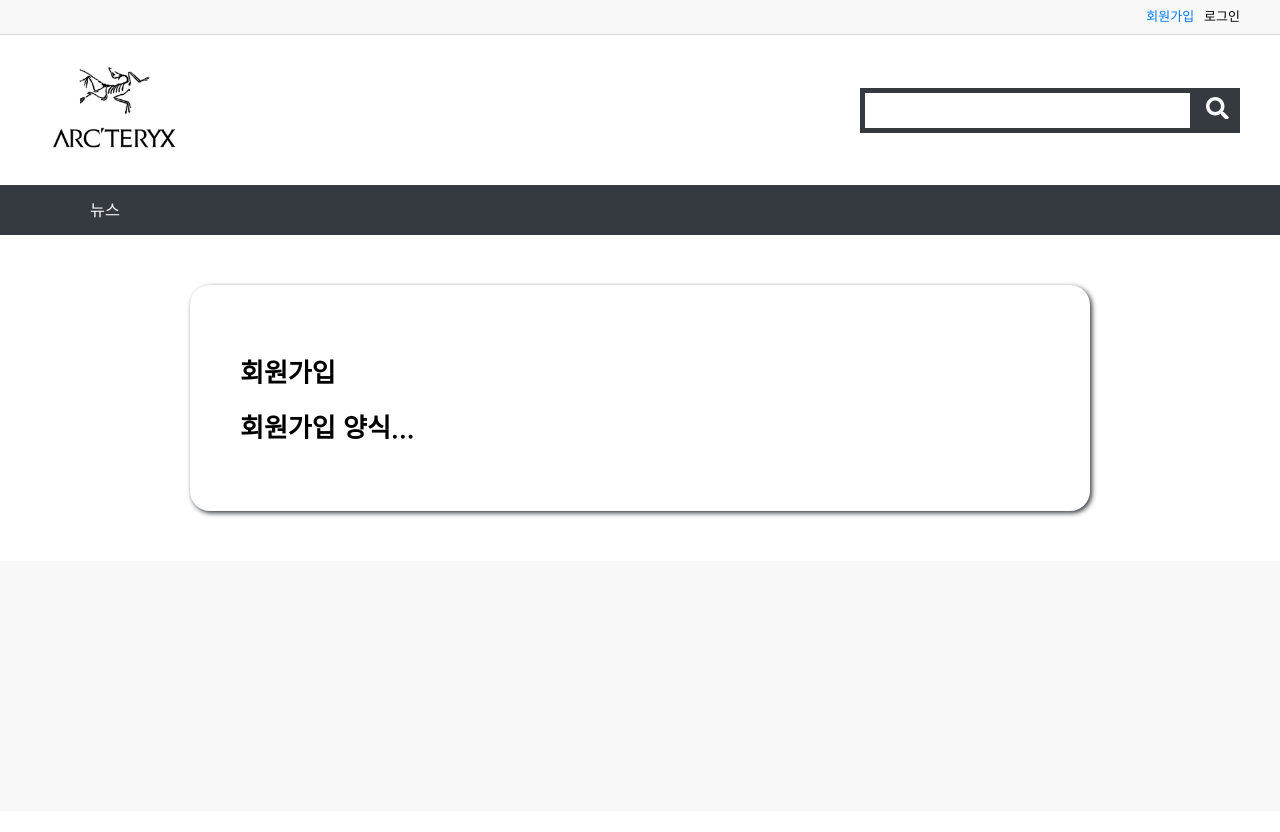
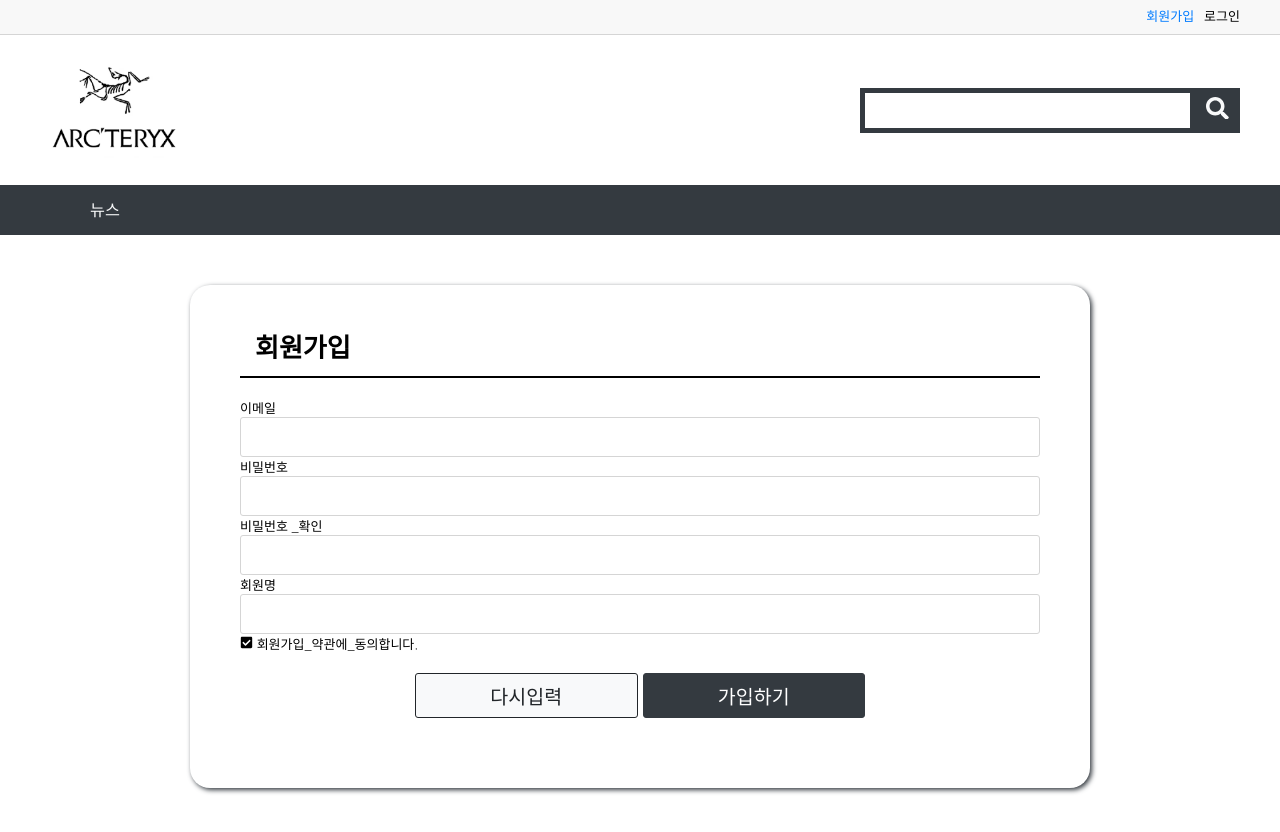
Before and after one commit to beom33/react_project, a React (Create React App) app: page /member/join in a window 1280 px wide. Shown: the top 832 px of the page. Before the commit the page ends 811 px from the top, so only its background shows below. Built offline with nearby package versions, Linux system fonts and the light colour scheme.

Commit message:
공통 컴포넌트 -메인제목, 버튼, 입력박스, 회원가입, 페이지 구성중

```diff
--- /dev/null
+++ b/src/commons/components/Button.js
@@ -0,0 +1,36 @@
+import styled, { css } from 'styled-components';
+import { buttonColor } from '../../styles/color';
+import fontSize from '../../styles/frontSize';
+const { big } = fontSize;
+
+export const BigButton = styled.button`
+   font-size: ${big};
+   height: 45px;
+   width: 100%;
+    border-radius: 3px;
+    cursor: pointer;
+
+
+  ${({ color }) =>
+   buttonColor[color] &&
+  css`
+      background: ${buttonColor [color][0]};
+      color: ${buttonColor [color] [1]};
+      border: 1px solid ${buttonColor[color][2]};
+  `}
+`;
+
+export const ButtonGroup = styled.div`
+ display: flex;
+ width: ${({width}) => (width ? `${width}px`:'100%')};
+ margin: 20px auto;
+
+  button {
+    width: 0;
+    flex-grow: 1;
+  }
+
+  button + button{
+    margin-left: 5px;
+  }
+`;
--- /dev/null
+++ b/src/commons/components/InputBox.js
@@ -0,0 +1,12 @@
+import React from 'react';
+import styled from 'styled-components';
+
+const InputBox = styled.input`
+  border: 1px solid #d5d5d5;
+  height: 40px;
+  width: 100%;
+  padding: 0 10px;
+  border-radius: 3px;
+`;
+
+export default React.memo(InputBox);
--- a/src/commons/components/TitleBox.js
+++ b/src/commons/components/TitleBox.js
@@ -1,3 +1,12 @@
 import styled from "styled-components";
+import fontSize from '../../styles/frontSize';
 
-export const MainTitle = styled.h1``;
+const { extraBig } = fontSize;
+
+export const MainTitle = styled.h1`
+      font-size: ${extraBig};
+      border-bottom: 2px solid #000;
+      padding: 0 15px 15px;
+      margin: 0 0 20px;
+      line-height: 1;
+`;
--- a/src/member/components/JoinForm.js
+++ b/src/member/components/JoinForm.js
@@ -1,7 +1,56 @@
-import React from "react";
+import React from 'react';
+import { useTranslation } from 'react-i18next';
+import styled from 'styled-components';
+import { FaCheckSquare, FaRegCheckSquare } from 'react-icons/fa';
+import { BigButton, ButtonGroup } from '../../commons/components/Button';
+import InputBox from '../../commons/components/InputBox';
+
+const FormBox = styled.form``;
 
 const JoinForm = () => {
- return <h1>회원가입 양식...</h1>;
+  const { t } = useTranslation();
+  return (
+    <FormBox autoComplete="off">
+      <dl>
+        <dt>{t('이메일')}</dt>
+        <dd>
+          <InputBox type="text" />
+        </dd>
+      </dl>
+      <dl>
+        <dt>{t('비밀번호')}</dt>
+        <dd>
+          <InputBox type="password" />
+        </dd>
+      </dl>
+      <dl>
+        <dt>{t('비밀번호 _확인')}</dt>
+        <dd>
+          <InputBox type="password" />
+        </dd>
+      </dl>
+      <dl>
+        <dt>{t('회원명')}</dt>
+        <dd>
+          <InputBox type="text" />
+        </dd>
+      </dl>
+
+      <div className="terms-agree">
+        <FaCheckSquare /> {t('회원가입_약관에_동의합니다.')}
+      </div>
+
+      <ButtonGroup width={450}>
+        <BigButton type="reset" color="light">
+          {t('다시입력')}
+        </BigButton>
+
+        <BigButton type="submit" color="dark">
+          {t('가입하기')}
+        </BigButton>
+      </ButtonGroup>
+    </FormBox>
+  );
 };
 
 export default React.memo(JoinForm);
--- a/src/member/pages/Join.js
+++ b/src/member/pages/Join.js
@@ -3,6 +3,7 @@
 import { useTranslation } from 'react-i18next';
 import JoinForm from '../components/JoinForm';
 import { OuterBox } from '../../commons/components/LayoutBox';
+import { MainTitle } from '../../commons/components/TitleBox';
 
 const Join = () => {
   const { t } = useTranslation();
@@ -14,7 +15,7 @@
         <title>{t('회원가입')}</title>
        </Helmet>
        <OuterBox>
-       <h1>{t('회원가입')}</h1>
+       <MainTitle>{t('회원가입')}</MainTitle>
        <JoinForm/>
        </OuterBox>
     </>
--- a/src/styles/color.js
+++ b/src/styles/color.js
@@ -10,12 +10,12 @@
 };
 
 export const buttonColor = {
-  primary: [color.primary, '#fff'],
-  secondary: [color.secondary, '#fff'],
-  success: [color.success, '#fff'],
-  danger: [color.danger, '#fff'],
-  warning: [color.warningm, '#212529'],
-  info: [color.info, '#fff'],
-  light: [color.light, '#212529'],
-  dark: [color.dark, '#fff'],
+  primary: [color.primary, '#fff', color.primary],
+  secondary: [color.secondary, '#fff', color.secondary],
+  success: [color.success, '#fff',color.success],
+  danger: [color.danger, '#fff',color.danger],
+  warning: [color.warningm, '#212529', '#212529'],
+  info: [color.info, '#fff', color.info],
+  light: [color.light, '#212529','#212529'],
+  dark: [color.dark, '#fff',color.dark],
 };
```
